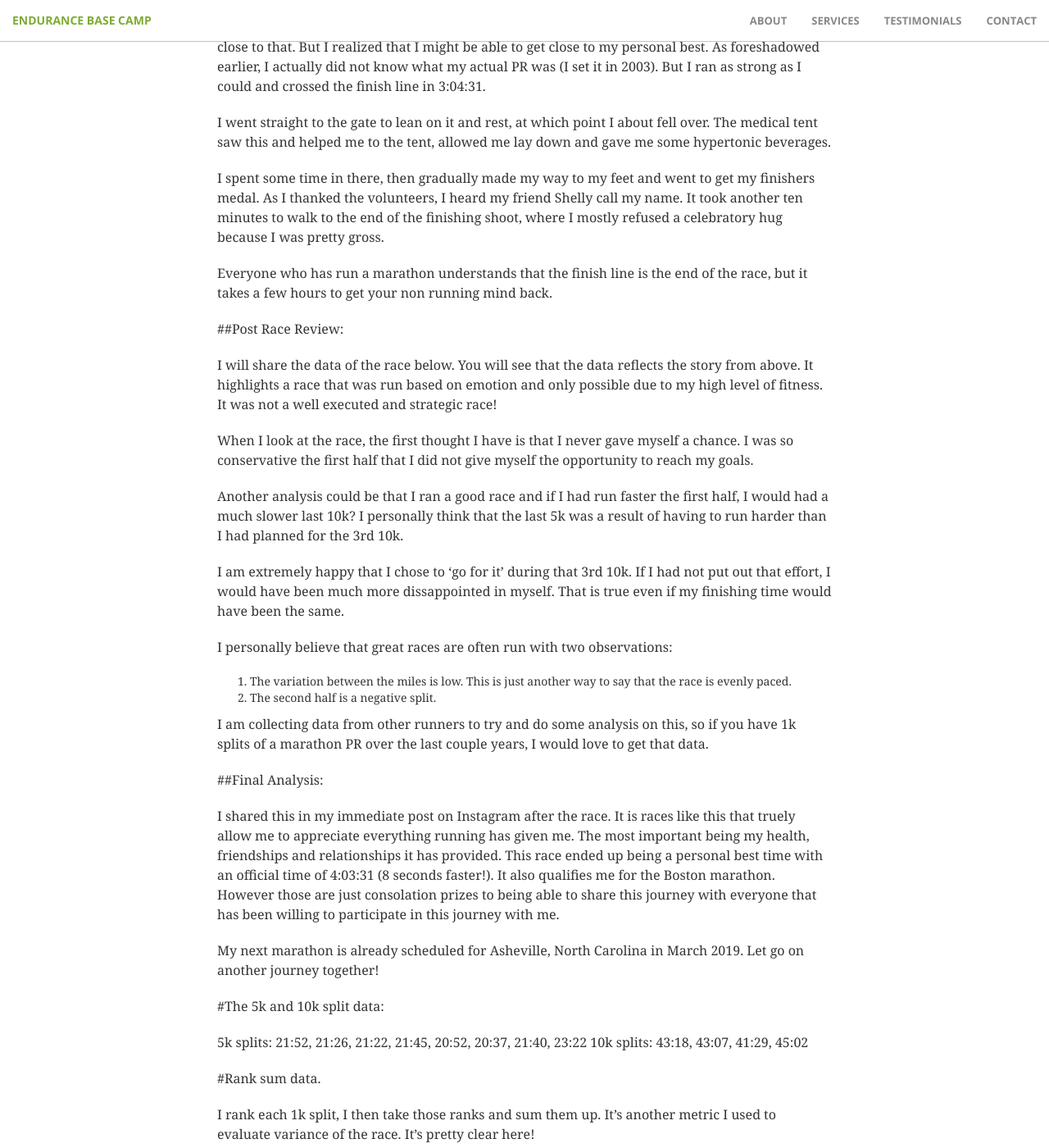
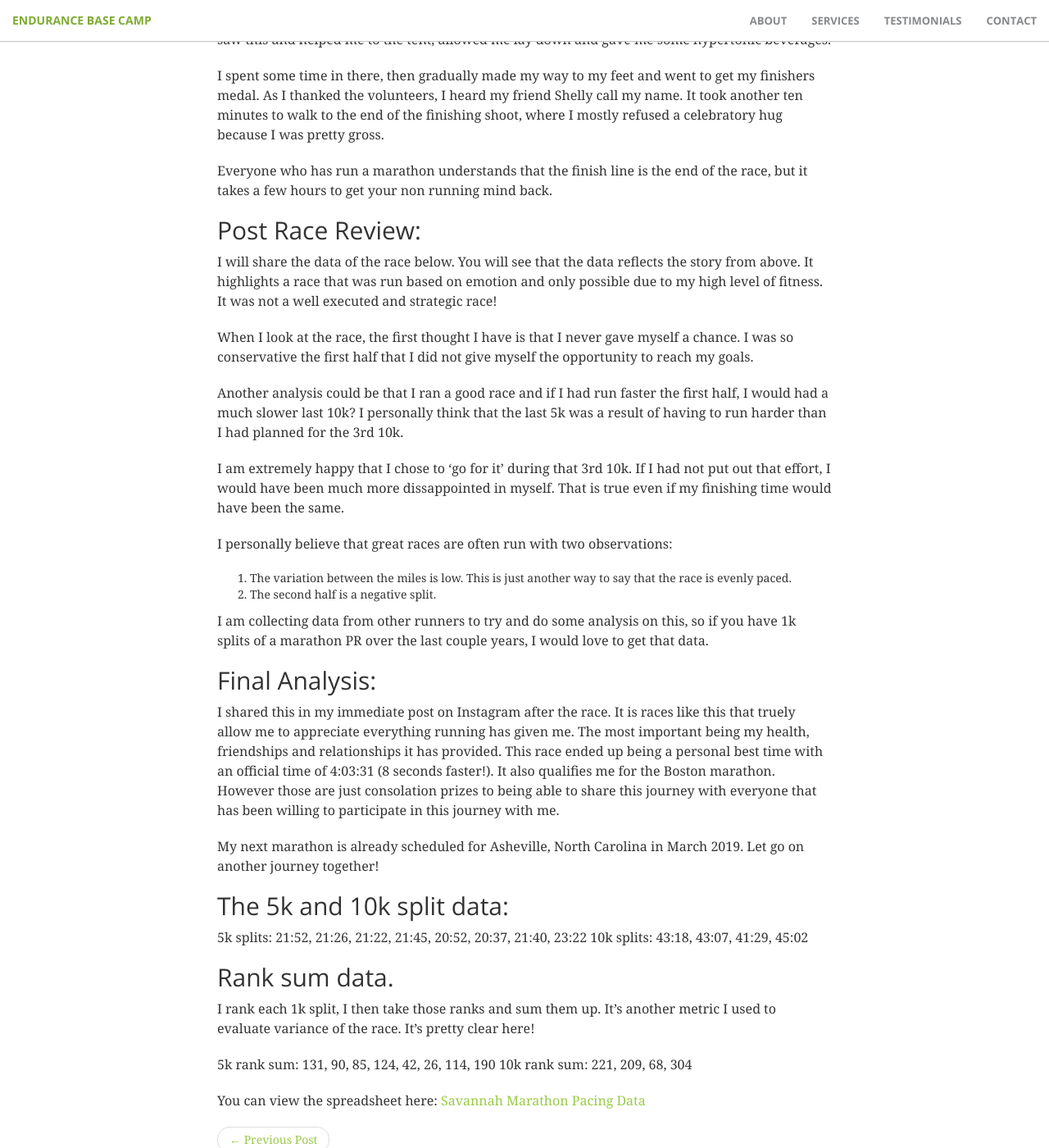
Before and after one commit to garyditsch/endurancebasecamp, a Jekyll site: the page built from _posts/2018-11-08-SavannahRaceReport.md, in a window 1280 px wide and 1400 px high, scrolled down 3147 px. Shown: the whole window at 82% size. Built offline with Jekyll 4.4.1, drawn with Linux system fonts in a browser that asks for light colours; some of the changed text lies outside the part shown.

Commit message:
fixed markdown

```diff
--- a/_posts/2018-11-08-SavannahRaceReport.md
+++ b/_posts/2018-11-08-SavannahRaceReport.md
@@ -6,7 +6,7 @@ layout: post
 permalink: /savannah-marathon-race-report/
 ---
 
-##My health and mindset:
+## My health and mindset:
 
 There was a lot of anxiety as I went into the weekend. This was the effect of some hip pain that developed after my last big workout. I ended up taking the entire week off prior to the race for two reasons:
 
@@ -17,15 +17,15 @@ The time off definitely increased my anxiousness, as I hadn't taken this much ti
 
 With that as context, I made the trip to Savannah and was trying to emotionally and mentally commit to 'going for it' on race day.
 
-##Having support:
+## Having support:
 
 I have completed many marathons in the past 19 years, with many of those races being done as a solo traveler. The races are sometimes enjoyable, yet often they are more an exercise of progress towards my goal of doing all 50 states and Washington DC. The week leading up to the race, as I was dealing with the anxiety of my hip and desire to perform my best, I was presented with a question.
 
->> "Did I have anyone to cheer for me on raceday?""
+> "Did I have anyone to cheer for me on raceday?""
 
 This provided the other storyline for this race. I had someone offer to travel to Savannah for the day to cheer for me and provide some post race support. It was a pleasant and unexpected surprise, which helped as I prepared my mind.
 
-##Let's race:
+## Let's race:
 
 I rode a bike the 2 miles from the AirBnB to the start line, which was an excellent way to manage the morning. After parking the bike and dropping off my drop bag, I went to warm up. The warm ups went surprising well, especially the 2 mile jog. "That felt great the my mental chatter."
 
@@ -33,7 +33,7 @@ This was the first race that I have ever used headphones and music, so at the st
 
 My goals going into the race were to run 2:55 to 2:58. I often pace myself off my 5k splits, which I set at 21:00. I also committed during the training that there would not be any 'plan b' options. That meant running a PR (which I knew was 3:04 but did not know how many seconds, which is important to this story) or qualifying for Boston were not going to be viewed as successful outcomes.
 
-##Ready, Set, Go:
+## Ready, Set, Go:
 
 The race started with a steady push towards the start line, however I was in the first corral so I did not get caught up in too much traffic. As I ran through the first few blocks, I was amazed at how great I felt. "We're going to do this" was something I thought out loud. I ran by the first mile marker and instinctively looked at my watch and saw "7:06". "Slow, but that felt really easy. It should feel easy at this stage, but you could put a little more effort out."
 
@@ -55,11 +55,11 @@ This same mental approach to the race continued on for the next 15k. I ran throu
 
 When I coach people, I often say things like:
 
->>"You can not win the race in the first 20k, but you can lose it."
+>"You can not win the race in the first 20k, but you can lose it."
 
 and
 
->>"You make or break your race in the 3rd 10k. If you are going to go for it, this is where it happens."
+>"You make or break your race in the 3rd 10k. If you are going to go for it, this is where it happens."
 
 I went through the 20k and realized that I was holding steady. I had not made up any time on my goal, but my hip was also holding together. I debated what I wanted to do. I decided to hold true to my goal of trying to run 2:55 to 2:58.
 
@@ -69,7 +69,7 @@ I never looked at a mile split (other than mile one), so I didn't know exactly h
 
 Everything was pretty controlled and normal, even as I ran through 30k. In fact, when I saw my split at 30k I realized I'd put together a really good 3rd 10k. The miles did start to feel a little longer, but nothing was a struggle at this point.
 
-##The struggle started around mile 22.
+## The struggle started around mile 22.
 
 It was about here that I felt like I was putting in a lot of effort to not make much progress. It was also during this mile that 2 guys passed me. They were the only 2 that passed me after the half marathon runners split off (around mile 11), but they also passed me pretty convincingly.
 
@@ -85,7 +85,7 @@ I spent some time in there, then gradually made my way to my feet and went to ge
 
 Everyone who has run a marathon understands that the finish line is the end of the race, but it takes a few hours to get your non running mind back.
 
-##Post Race Review:
+## Post Race Review:
 
 I will share the data of the race below. You will see that the data reflects the story from above. It highlights a race that was run based on emotion and only possible due to my high level of fitness. It was not a well executed and strategic race!
 
@@ -102,18 +102,18 @@ I personally believe that great races are often run with two observations:
 
 I am collecting data from other runners to try and do some analysis on this, so if you have 1k splits of a marathon PR over the last couple years, I would love to get that data.
 
-##Final Analysis:
+## Final Analysis:
 
 I shared this in my immediate post on Instagram after the race. It is races like this that truely allow me to appreciate everything running has given me. The most important being my health, friendships and relationships it has provided. This race ended up being a personal best time with an official time of 4:03:31 (8 seconds faster!). It also qualifies me for the Boston marathon. However those are just consolation prizes to being able to share this journey with everyone that has been willing to participate in this journey with me.
 
 My next marathon is already scheduled for Asheville, North Carolina in March 2019. Let go on another journey together!
 
-#The 5k and 10k split data:
+## The 5k and 10k split data:
 
 5k splits: 21:52, 21:26, 21:22, 21:45, 20:52, 20:37, 21:40, 23:22
 10k splits: 43:18, 43:07, 41:29, 45:02
 
-#Rank sum data.
+## Rank sum data.
 
 I rank each 1k split, I then take those ranks and sum them up. It's another metric I used to evaluate variance of the race. It's pretty clear here!
 
```
